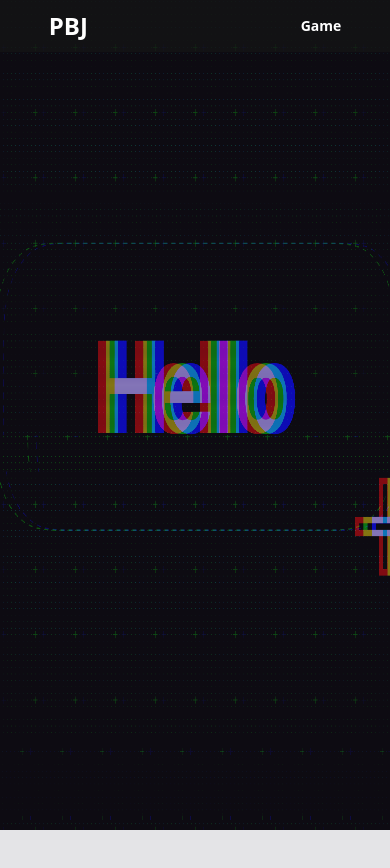
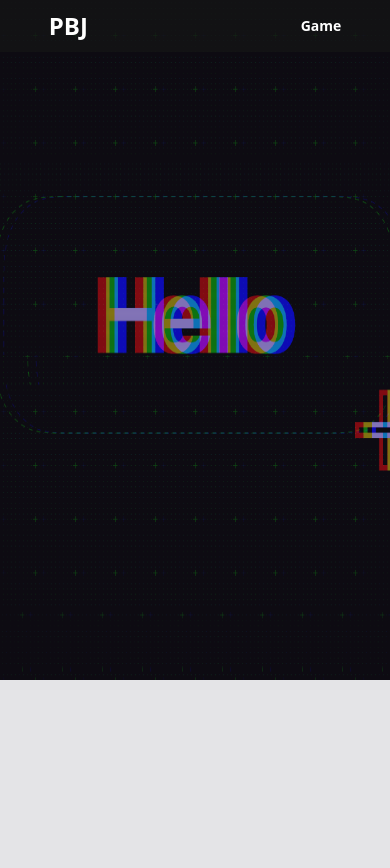
Before and after one commit to juan-lagunas/my-world, a Next.js app: page / in a window 390 px wide. Shown: the top 868 px of the page. Built offline with nearby package versions, Linux system fonts and the light colour scheme.

Commit message:
Change hero height on mobile

```diff
--- a/src/app/globals.css
+++ b/src/app/globals.css
@@ -15,7 +15,7 @@
 
 @media screen and (max-width:640px) {
     .hero {
-        height: 850px;
-        background-size: 1200px 850px;
+        height: 700px;
+        background-size: 1200px 700px;
     }
 }
```
